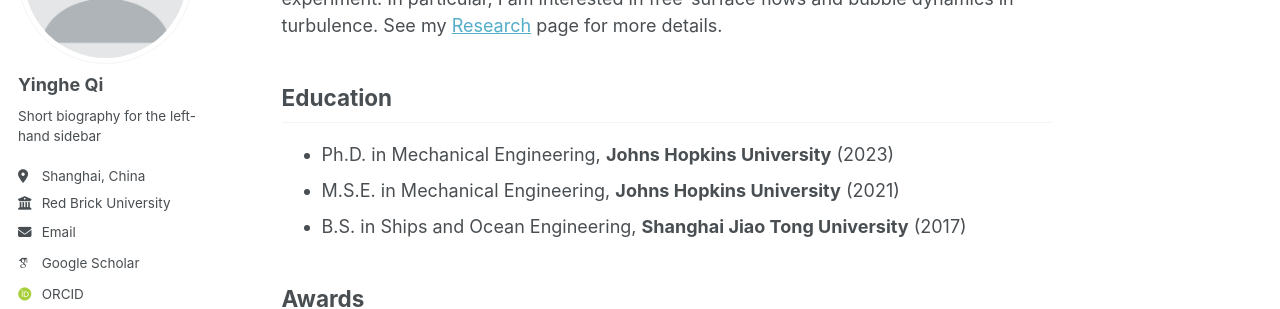
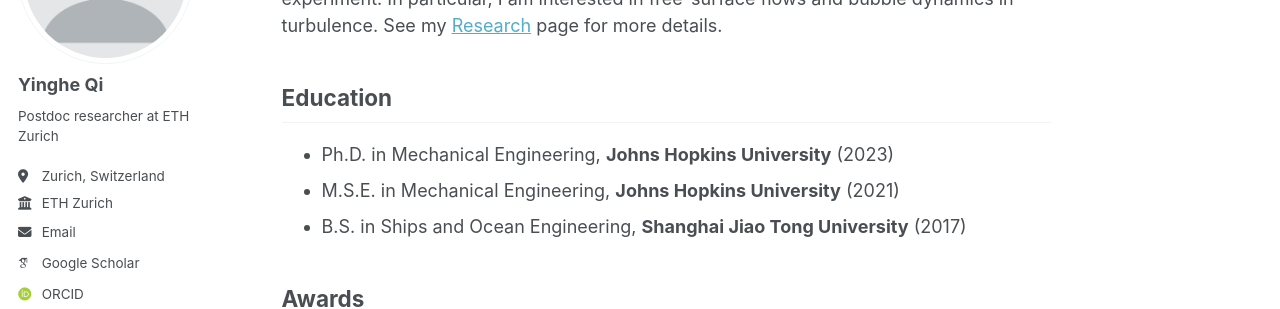
Before and after one commit to yingheqi/yingheqi.github.io, a Jekyll site: the page built from _pages/about.md, in a window 1280 px wide. Shown: the part 212-521 px from the top of the page. Built offline with Jekyll 4.4.1, drawn with Linux system fonts in a browser that asks for light colours; some web fonts are replaced; a script bundle is joined from its source files by our own code; library files that are not in the unit come from our copies.

Commit message:
Update _config.yml

```diff
--- a/_config.yml
+++ b/_config.yml
@@ -26,9 +26,9 @@
   avatar           : "profile.png"
   name             : "Yinghe Qi"
   pronouns         : # example: "she/her"
-  bio              : "Short biography for the left-hand sidebar"
-  location         : "Shanghai, China"
-  employer         : "Red Brick University"
+  bio              : "Postdoc researcher at ETH Zurich"
+  location         : "Zurich, Switzerland"
+  employer         : "ETH Zurich"
   uri              : # URL
   email            : "yingqi@ethz.ch"
 
```
